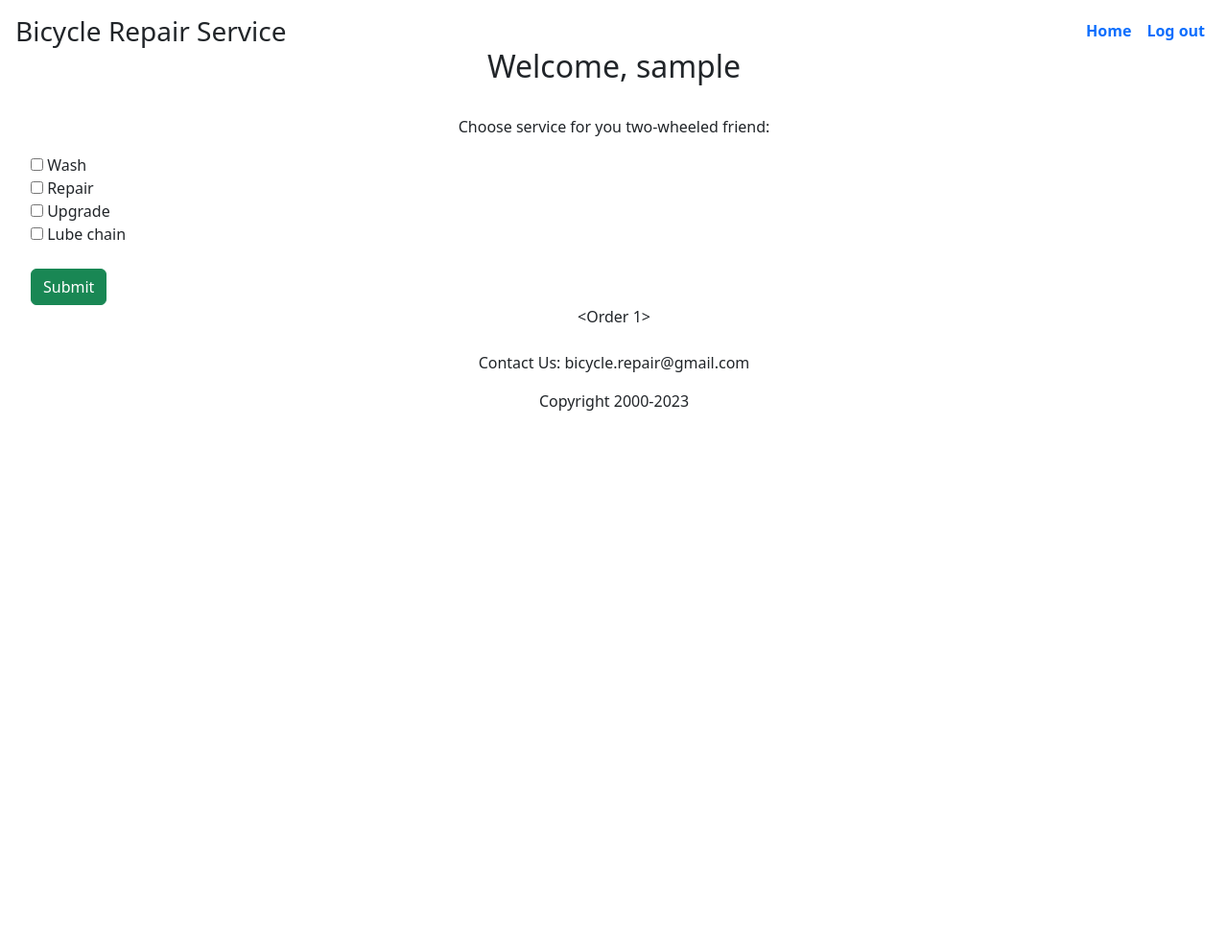
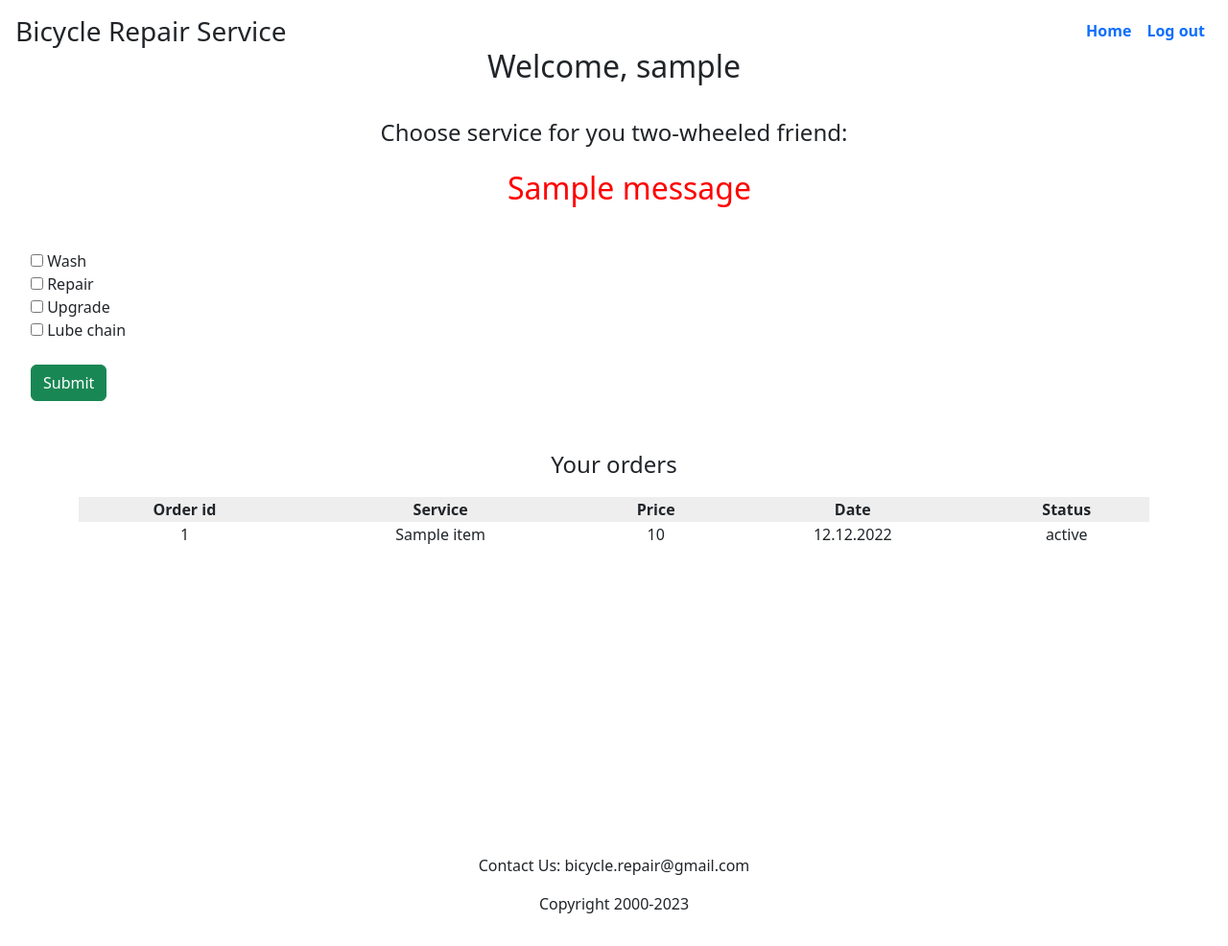
Before and after one commit to SviatoslavIliash/EpamFinalProj, a Flask app: a page that uses templates/user_account.html in a window 1280 px wide. Shown: the whole page at 96% size. Before the commit the page ends 428 px from the top, so only its background shows below. Run offline with Flask 3, Linux system fonts and the light colour scheme; a user stored in the database is signed in; tables that the repository leaves empty hold one stand-in row (values such as "Sample post"); one stand-in notice (Sample message) is shown.

Commit message:
updated user_account, admin pages, and added orders features

```diff
--- a/app.py
+++ b/app.py
@@ -62,7 +62,9 @@ class Order(db.Model):
     login = db.Column(db.String(50), db.ForeignKey('user.login'), nullable=False)
     #servname = db.Column(db.String(100), nullable=False)
     status = db.Column(db.String(50), nullable=False)
-
+    services = ''
+    total_price = 0
+   # date = ''
 
     def __repr__(self):
         return '<Order %r>' % self.id
@@ -97,7 +99,7 @@ def login():
                 login_user(user)
 
                 #next_page = request.form.get('/user/<string:login>')
-                next = f'user_account/{login}'
+                next = url_for('user', name=login)
                 if login == 'admin':
                     next = '/admin_account'
                 return redirect(next)
@@ -144,6 +146,21 @@ def signup():
     return render_template("signup.html")
 
 
+def total_user_orders(name):
+    user_orders = Order.query.filter_by(login=name)
+    total_orders = []
+
+    for o in user_orders:
+        current_order = Order(id=o.id, status=o.status)
+        order_items = OrderItem.query.filter_by(order_id=o.id)
+        services = []
+        for item in order_items:
+            services.append(item.serv_name)
+            current_order.total_price += int(item.price)
+        current_order.services = ", ".join(services)
+        total_orders.append(current_order)
+    return total_orders
+
 @app.route('/user_account/<string:name>', methods=['GET', 'POST'])
 @login_required
 def user(name):
@@ -153,23 +170,22 @@ def user(name):
     serv4 = request.form.get('lube_chain')
     services = [serv1, serv2, serv3, serv4]
     if request.method == 'POST':
-        order = Order(login=name, status='pending')
-        db.session.add(order)
-        db.session.flush()
-        for service in services:
-            if service:
-                order_item = OrderItem(order_id=order.id, serv_name=service,
-                                    price=db.session.query(Service.price).filter(Service.name==service))
-                db.session.add(order_item)
-            db.session.commit()
-
-    user_orders = Order.query.filter_by(login=name)
-    order_list =[]
-    for i in user_orders:
-        order_list.append(i)
+        if not(serv1 or serv2 or serv3 or serv4):
+            flash('Choose service!')
+            redirect(url_for('user', name=name))
+        else:
+            order = Order(login=name, status='pending')
+            db.session.add(order)
+            db.session.flush()
+            for service in services:
+                if service:
+                    order_item = OrderItem(order_id=order.id, serv_name=service,
+                                        price=db.session.query(Service.price).filter(Service.name==service))
+                    db.session.add(order_item)
+                db.session.commit()
 
     if current_user.login == name:
-        return render_template('user_account.html', name=name, user_orders=order_list)
+        return render_template('user_account.html', name=name, user_orders=total_user_orders(name))
     else:
         flash('Log in required!!!')
         return redirect(url_for('login'))
@@ -178,8 +194,10 @@ def user(name):
 @app.route('/admin_account', methods=['GET', 'POST'])
 @login_required
 def admin():
+    users = db.session.query(Order.login).distinct()
+
     if current_user.login == 'admin':
-        return render_template('admin.html')
+        return render_template('admin.html', users=users, total_user_orders=total_user_orders)
     else:
         flash('Log in required!!!')
         return redirect(url_for('login'))
--- a/templates/user_account.html
+++ b/templates/user_account.html
@@ -8,9 +8,18 @@ User Account
 
 {% block body%}
 <h1 style="font-size:200%">Welcome, {{name}}</h1><br>
-<p>Choose service for you two-wheeled friend:</p>
+<p style="font-size:150%">Choose service for you two-wheeled friend:</p>
+{% with messages = get_flashed_messages() %}
+  {% if messages %}
+    <ul class=flashes>
+    {% for message in messages %}
+      <p style="color:red; font-size:200%;">{{ message }}</p>
+    {% endfor %}
+    </ul>
+  {% endif %}
+{% endwith %}<br>
 
-<form style="text-align: left;" method="post" saction="/action_page.php">
+<form style="text-align: left;" method="post" action="{{url_for('user', name=name)}}">
   <input type="checkbox" id="service1" name="wash" value="wash">
   <label for="service1"> Wash</label><br>
   <input type="checkbox" id="service2" name="repair" value="repair">
@@ -20,17 +29,40 @@ User Account
   <input type="checkbox" id="service4" name="lube_chain" value="lube_chain">
   <label for="service4"> Lube chain</label><br><br>
   <input type="submit" value="Submit" class="btn btn-success">
-</form>
+</form><br><br>
+<p style="font-size:150%">Your orders</p>
+<style>
+    .tableFixHead {overflow-y:auto; height: 300px; }
+    .tableFixHead thead th {position: sticky; top: 0; z-index: 1;}
 
-<form method="get">
+    th { background:#eee;}
+</style>
+
+<form method="get" action="/action_page.php">
 <div class="container">
-<div class="overflow-y:auto" >
-  {% for order in user_orders %}
+<!---<div style="height:300px; overflow-y:scroll"> -->
+<div class="tableFixHead">
+<table style="width:100%">
+    <thead>
+        <th>Order id</th>
+        <th>Service</th>
+        <th>Price</th>
+        <th>Date</th>
+        <th>Status</th>
+    </thead>
+{% for order in user_orders %}
+<tr>
+  <td>{{ order.id }}</td>
+  <td>{{ order.services }}</td>
+  <td>{{ order.total_price }}</td>
+  <td>12.12.2022</td>
+  <td>{{ order.status }}</td>
+</tr>
+{% endfor %}
+</table>
+</div>
+</div>
+</form><br><br><br>
 
-  {{ order }}<br>
-  {% endfor %}
-</div><br>
-</div>
-</form>
 
 {% endblock%}
```
Also changed, not shown: templates/admin.html (+36 -3 lines).
